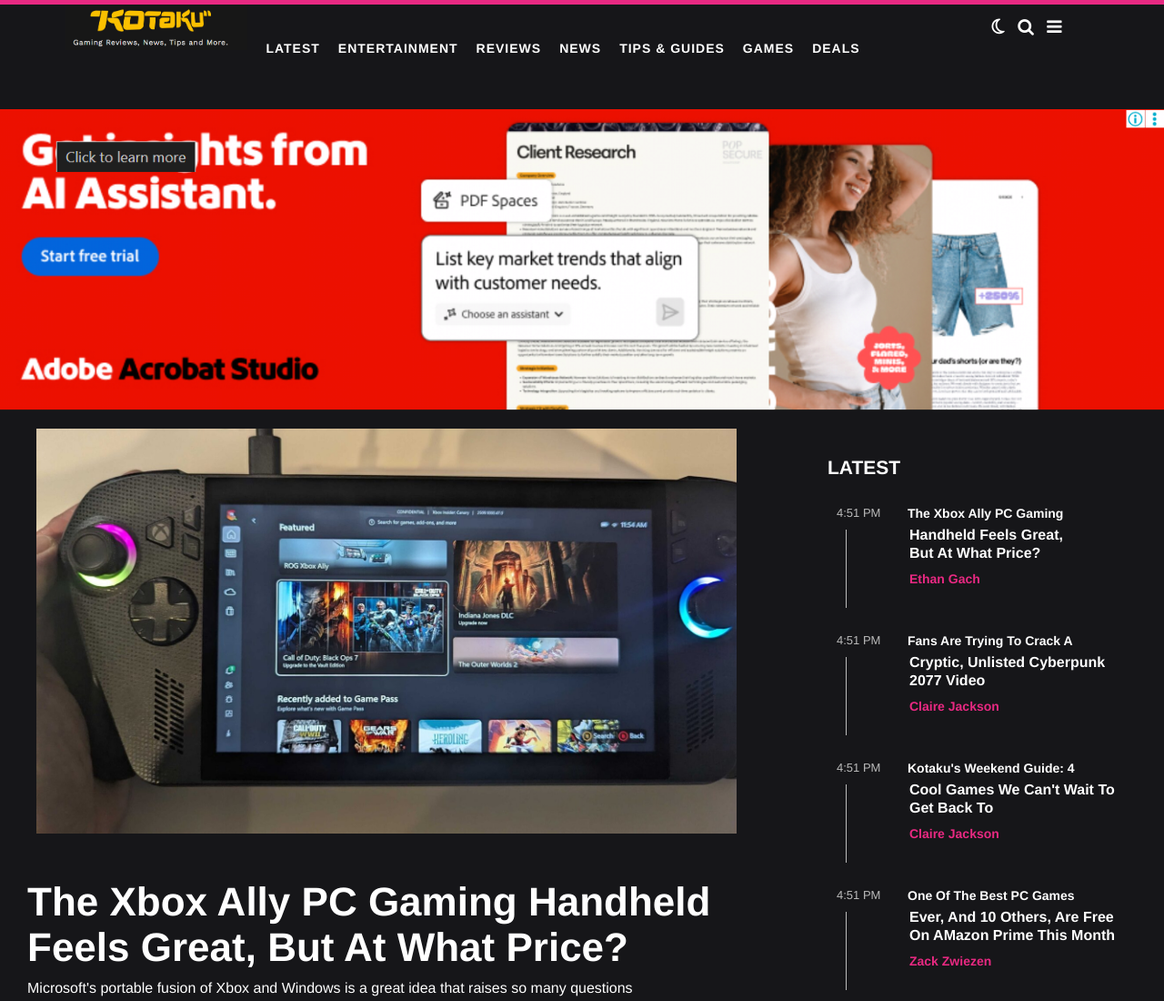
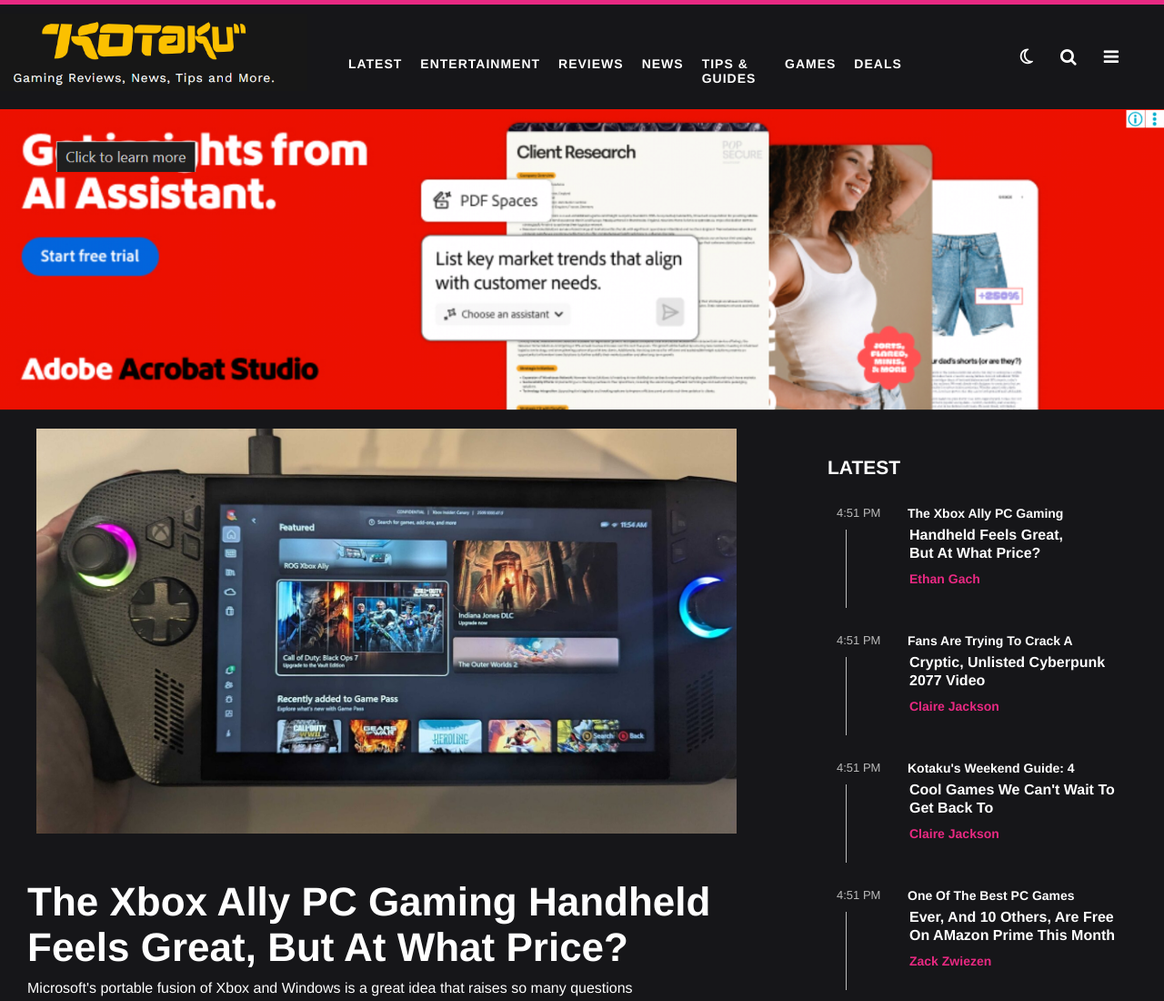
Before and after one commit to BrianE-Dev/Kotaku, a plain HTML site: page index.html in a window 1280 px wide. Shown: the top 1100 px of the page at 91% size. Drawn offline with Linux system fonts and the light colour scheme; a web font is replaced by a local one.

Commit message:
navigation bar

```diff
--- a/index.html
+++ b/index.html
@@ -23,7 +23,7 @@
     <header>
         <nav>
             <div class="nav_bar">
-            <img src="./html/assets/kotaku.png"/>
+            <span><img src="./html/assets/kotaku.png"/></span>
 
             <ul>
                 <li><a href="#">LATEST</a></li>
--- a/style.css
+++ b/style.css
@@ -58,7 +58,7 @@
   display: flex;
   flex-direction: row;
   list-style: none;
-  justify-content: center;
+  /* justify-content: space-evenly; */
 }
 
 nav img {
@@ -74,16 +74,24 @@
   padding-left: 20px;
   letter-spacing: 1px;
   position: relative;
-  top: 40px;
+  top: 30px;
+  left: -140px;
   cursor: pointer;
 }
 
 .nav_bar {
   display: flex;
   flex-direction: row;
-  justify-content: space-evenly;
+  gap: 10px;
+  align-items: center;
 }
-
+.nav_bar span {
+    position: relative;
+    top: 10px;
+}
+.nav_bar img{
+    width: 70%;
+}
 span {
   cursor: pointer;
   color: #ffffff;
@@ -92,6 +100,11 @@
 }
 
 .hamburger {
+    display: flex;
+    gap: 20px;
+    position: relative;
+    right: 10px;
+    top: 15px;
   padding-right: 30px;
 }
 
```
